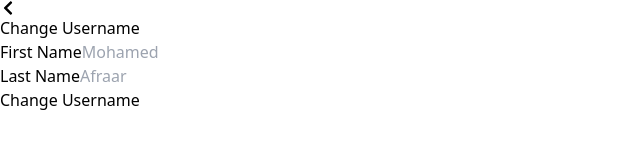
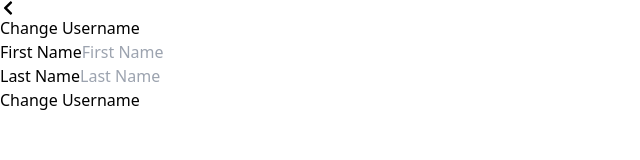
Before and after one commit to chathuradissanayake/QR-and-FR-room-accessing-system, a React (Vite) app in the folder frontend/: page /change-username in a window 1280 px wide. Shown: the top 160 px of the page, without its empty margins (0-640 px from the left). Built offline with nearby package versions, Linux system fonts and the light colour scheme; no server answers; sample sign-in values are in the browser's storage.

Commit message:
Enhance ChangeUsername component to pre-fill user data and update username via API; improve user context handling

```diff
--- a/frontend/src/pages/ChangeUsername.jsx
+++ b/frontend/src/pages/ChangeUsername.jsx
@@ -1,16 +1,36 @@
-import React, { useState } from 'react';
+import React, { useContext, useState, useEffect } from 'react';
 import { FaChevronLeft } from "react-icons/fa";
 import { useNavigate } from 'react-router-dom';
+import { UserContext } from '../../context/UserContext';
+import axios from 'axios';
 
 const ChangeUsername = () => {
+  const { user, setUser } = useContext(UserContext);
   const [firstName, setFirstName] = useState('');
   const [lastName, setLastName] = useState('');
   const navigate = useNavigate();
 
-  const handleSubmit = (e) => {
+  useEffect(() => {
+    if (user) {
+      setFirstName(user.firstName);
+      setLastName(user.lastName);
+    }
+  }, [user]);
+
+  const handleSubmit = async (e) => {
     e.preventDefault();
-    // Handle username change logic here
-    console.log('New Username:', `${firstName} ${lastName}`);
+
+    try {
+      const { data } = await axios.put('/user/change-username', { firstName, lastName }, {
+        withCredentials: true,
+      });
+      // Update the user context with the new user data
+      setUser(data);
+      console.log(`New name: ${data.firstName} ${data.lastName}`);
+      navigate('/profile');
+    } catch (error) {
+      console.log(error);
+    }
   };
 
   const handleBackNavigation = () => {
@@ -45,7 +65,7 @@ const ChangeUsername = () => {
               value={firstName}
               onChange={(e) => setFirstName(e.target.value)}
               className="w-full p-3 mt-1 border border-gray-300 rounded-xl focus:ring-1 focus:ring-blue-500 focus:outline-none"
-              placeholder="Mohamed"
+              placeholder={user ? user.firstName : 'First Name'}
               required
             />
           </div>
@@ -57,7 +77,7 @@ const ChangeUsername = () => {
               value={lastName}
               onChange={(e) => setLastName(e.target.value)}
               className="w-full p-3 mt-1 border border-gray-300 rounded-xl focus:ring-1 focus:ring-blue-500 focus:outline-none"
-              placeholder="Afraar"
+              placeholder={user ? user.lastName : 'Last Name'}
               required
             />
           </div>
@@ -72,6 +92,6 @@ const ChangeUsername = () => {
       </div>
     </div>
   );
-}
+};
 
 export default ChangeUsername;
```
